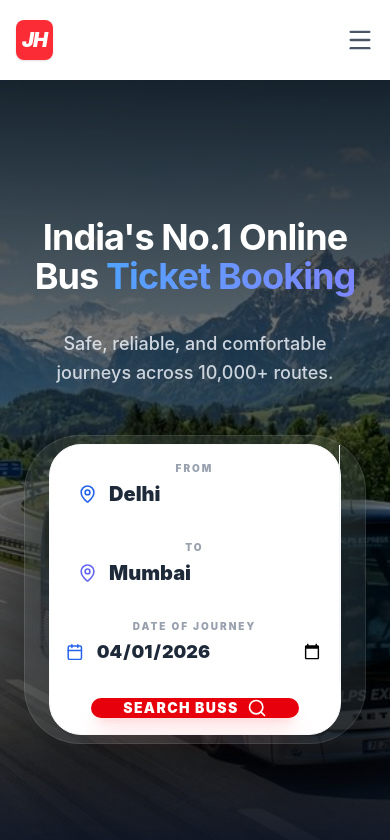
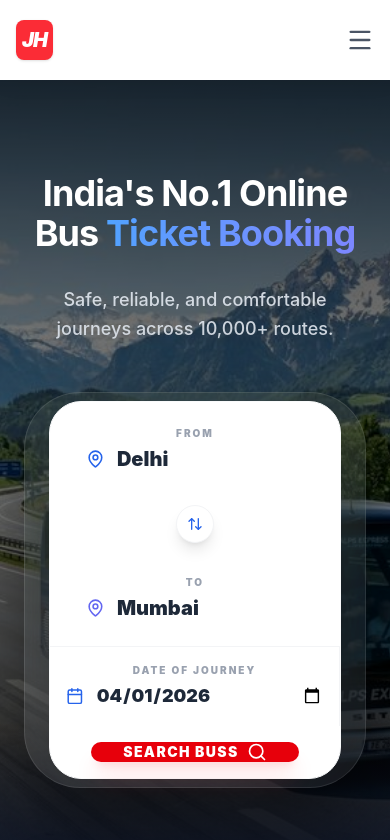
Before and after one commit to rohithnayak42/JourneyHub, a React (Vite) app in the folder client/: page / in a window 390 px wide. Shown: the top 840 px of the page. Built offline with nearby package versions, Linux system fonts and the light colour scheme.

Commit message:
Fix search bar alignment, standardize networking to localhost, and improve tab switching persistence

```diff
--- a/client/package.json
+++ b/client/package.json
@@ -4,7 +4,7 @@
   "version": "0.0.0",
   "type": "module",
   "scripts": {
-    "dev": "vite --host 127.0.0.1 --port 5173",
+    "dev": "vite --port 5173",
     "build": "vite build",
     "lint": "eslint .",
     "preview": "vite preview"
--- a/client/src/components/Navbar.jsx
+++ b/client/src/components/Navbar.jsx
@@ -28,9 +28,8 @@ const Navbar = ({ activeTab, setActiveTab }) => {
      if (setActiveTab) {
        setActiveTab(tabId);
      }
-     if (location.pathname !== '/') {
-        navigate('/?tab=' + tabId);
-     }
+     // Always update the URL search params so the state is persistent on refresh
+     navigate('/?tab=' + tabId);
   };
 
   return (
--- a/client/src/components/search/SearchBar.jsx
+++ b/client/src/components/search/SearchBar.jsx
@@ -48,8 +48,11 @@ const SearchBar = ({ type = 'bus' }) => {
     <div className="w-full max-w-6xl mx-auto px-4">
       <div className="bg-white rounded-[2rem] shadow-[0_20px_50px_rgba(0,0,0,0.08)] border border-gray-50 flex flex-col md:flex-row items-stretch overflow-visible group">
 
+        {/* Location Group */}
+        <div className={`flex flex-col md:flex-row items-center gap-4 ${type !== 'hotel' ? 'flex-[2]' : 'flex-[1]'} border-b md:border-b-0 md:border-r border-gray-100 p-2 md:p-0`}>
+
           {/* From Section */}
-        <div ref={fromRef} className="flex-1 relative p-4 group cursor-pointer border-r border-gray-100 hover:bg-gray-50 transition-colors rounded-l-[2rem]">
+          <div ref={fromRef} className={`flex-1 w-full relative p-4 group cursor-pointer hover:bg-gray-50 transition-colors ${type === 'hotel' ? 'rounded-[2rem]' : 'rounded-t-[2rem] md:rounded-t-none md:rounded-l-[2rem]'}`}>
             <p className="text-[10px] font-black text-gray-400 uppercase tracking-[0.2em] mb-1 px-3">
               {type === 'hotel' ? 'Location' : 'From'}
             </p>
@@ -73,19 +76,19 @@ const SearchBar = ({ type = 'bus' }) => {
 
           {/* Swap Button */}
           {type !== 'hotel' && (
-          <div className="absolute left-[calc(50%-180px)] top-1/2 -translate-y-1/2 z-30 hidden lg:block">
+            <div className="flex items-center justify-center z-30">
                <button
                 onClick={swapLocations}
                 className="bg-white border border-gray-100 p-2.5 rounded-full shadow-lg hover:shadow-primary/20 hover:border-primary transition-all text-primary"
                >
-                <ArrowRightLeft size={16} />
+                  <ArrowRightLeft size={16} className="rotate-90 md:rotate-0" />
                </button>
             </div>
           )}
 
           {/* To Section */}
           {type !== 'hotel' && (
-          <div ref={toRef} className="flex-1 relative p-4 group cursor-pointer border-r border-gray-100 hover:bg-gray-50 transition-colors">
+            <div ref={toRef} className="flex-1 w-full relative p-4 group cursor-pointer hover:bg-gray-50 transition-colors">
               <p className="text-[10px] font-black text-gray-400 uppercase tracking-[0.2em] mb-1 px-3">To</p>
               <div className="flex items-center gap-3 px-3" onClick={() => setShowToDropdown(true)}>
                  <MapPin size={22} className="text-secondary group-hover:scale-110 transition-transform" />
@@ -105,6 +108,7 @@ const SearchBar = ({ type = 'bus' }) => {
               />
             </div>
           )}
+        </div>
 
         {/* Date Section */}
         <DatePicker value={date} onChange={setDate} />
--- a/client/src/components/train/TrainSearchBar.jsx
+++ b/client/src/components/train/TrainSearchBar.jsx
@@ -39,8 +39,11 @@ const TrainSearchBar = () => {
     >
       <div className="backdrop-blur-xl bg-white/20 rounded-[2rem] shadow-[0_30px_60px_rgba(0,0,0,0.3)] border border-white/40 flex flex-col md:flex-row items-stretch group overflow-visible">
 
+        {/* Location Group */}
+        <div className="flex flex-col md:flex-row items-center gap-4 flex-[2] border-b md:border-b-0 md:border-r border-white/20 p-2 md:p-0">
+
           {/* From Section */}
-        <div ref={fromRef} className="flex-1 relative p-4 md:p-5 group cursor-pointer border-b md:border-b-0 md:border-r border-white/20 hover:bg-white/10 transition-colors rounded-t-[2rem] md:rounded-l-[2rem] md:rounded-tr-none">
+          <div ref={fromRef} className="flex-1 w-full relative p-4 md:p-5 group cursor-pointer hover:bg-white/10 transition-colors rounded-[1rem] md:rounded-none md:rounded-l-[2rem]">
             <p className="text-[10px] font-black text-white/80 uppercase tracking-[0.2em] mb-1 px-3">From Station</p>
             <div className="flex items-center gap-3 px-3" onClick={() => setShowFromDropdown(true)}>
                <MapPin size={22} className="text-white group-hover:scale-110 transition-transform" />
@@ -50,20 +53,22 @@ const TrainSearchBar = () => {
           </div>
 
           {/* Swap Button */}
-        <div className="absolute left-[calc(50%-168px)] top-1/2 -translate-y-1/2 z-50 hidden lg:block">
-           <button onClick={swapLocations} className="bg-white/30 backdrop-blur-md border border-white/40 p-3 rounded-full shadow-xl hover:bg-white/50 hover:-rotate-180 transition-all duration-300 text-white">
-              <ArrowRightLeft size={16} />
+          <div className="flex items-center justify-center z-50">
+             <button onClick={swapLocations} className="bg-white/30 backdrop-blur-md border border-white/40 p-3 rounded-full shadow-xl hover:bg-white/50 hover:rotate-180 transition-all duration-300 text-white">
+                <ArrowRightLeft size={16} className="rotate-90 md:rotate-0" />
              </button>
           </div>
 
           {/* To Section */}
-        <div ref={toRef} className="flex-1 relative p-4 md:p-5 group cursor-pointer border-b md:border-b-0 md:border-r border-white/20 hover:bg-white/10 transition-colors">
+          <div ref={toRef} className="flex-1 w-full relative p-4 md:p-5 group cursor-pointer hover:bg-white/10 transition-colors rounded-[1rem] md:rounded-none">
             <p className="text-[10px] font-black text-white/80 uppercase tracking-[0.2em] mb-1 px-3">To Station</p>
             <div className="flex items-center gap-3 px-3" onClick={() => setShowToDropdown(true)}>
                <MapPin size={22} className="text-red-400 group-hover:scale-110 transition-transform" />
                <input type="text" value={to} readOnly className="bg-transparent border-none outline-none text-xl md:text-2xl font-black text-white w-full placeholder:text-white/50 cursor-pointer drop-shadow-md" />
             </div>
             <LocationDropdown isOpen={showToDropdown} locations={locations} onSelect={(loc) => { setTo(loc); setShowToDropdown(false); }} anchorRef={toRef} title="Popular Stations" />
+          </div>
+
         </div>
 
         {/* Date Section */}
--- a/client/src/pages/Home.jsx
+++ b/client/src/pages/Home.jsx
@@ -36,7 +36,7 @@ const Home = () => {
 
       {/* Dynamic Sections (Each handles its own Hero & Features) */}
       <div className="relative w-full flex flex-col flex-1">
-        <AnimatePresence mode="wait">
+        <AnimatePresence>
           {activeTab === 'bus' && <BusSection key="bus" />}
           {activeTab === 'train' && <TrainSection key="train" />}
           {activeTab === 'flight' && <FlightSection key="flight" />}
```
Lines whose indentation alone changed are shown as unchanged.
